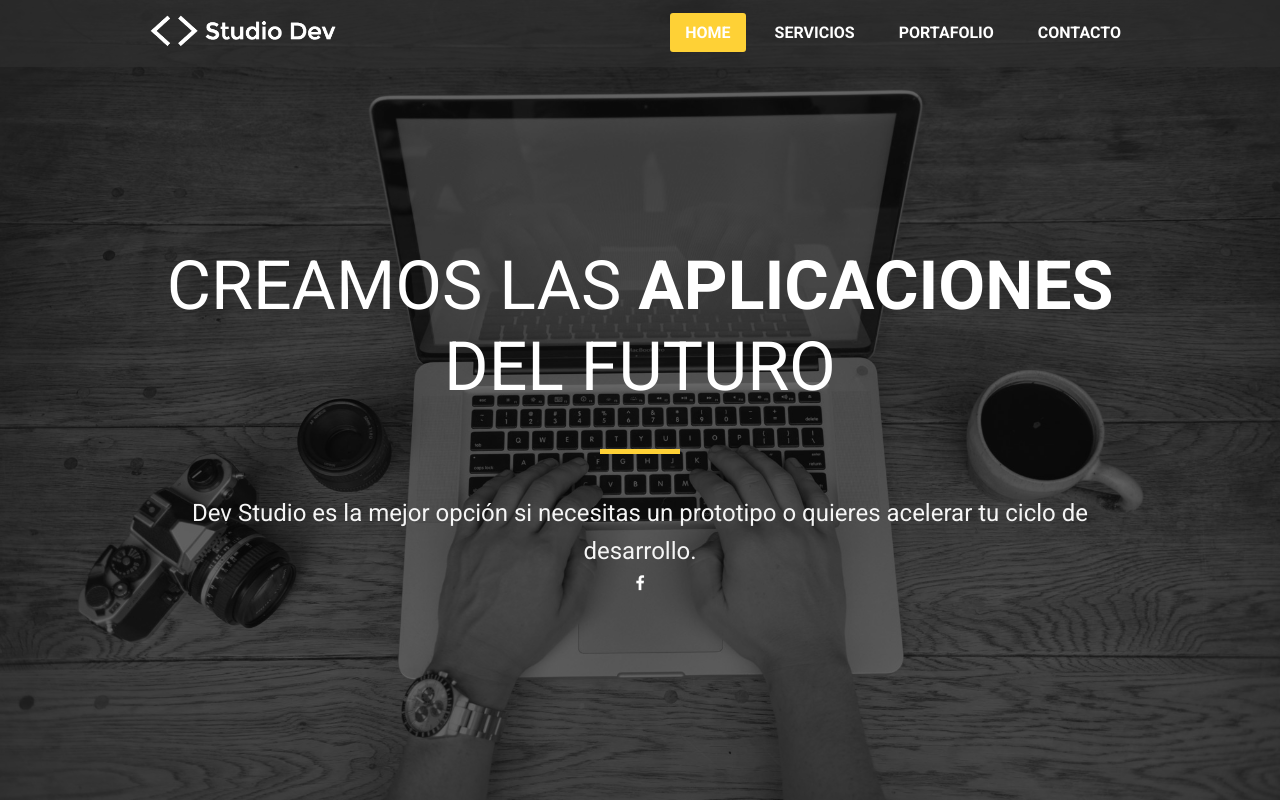
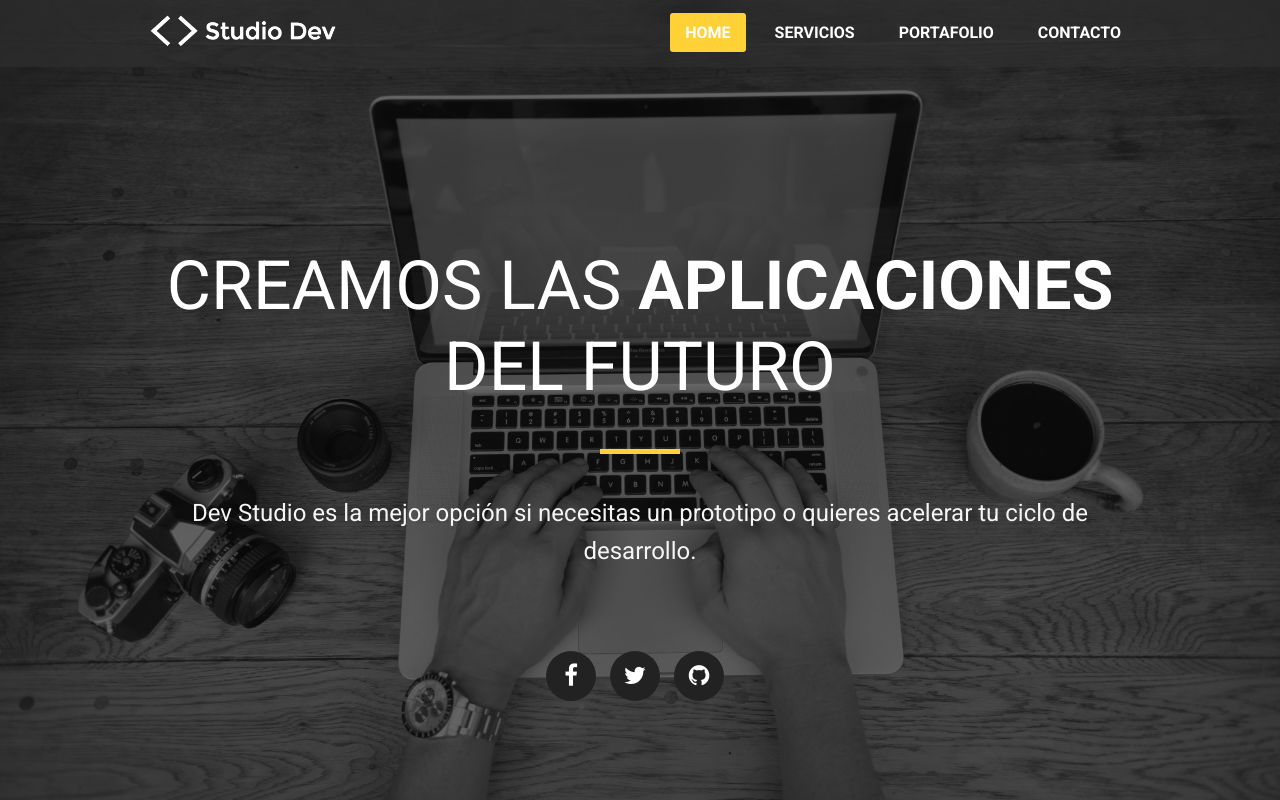
Before and after one commit to germanescobar/company-portafolio, a plain HTML site: page index.html in a window 1280 px wide. Shown: the top 800 px of the page. Drawn offline with nearby package versions, Linux system fonts and the light colour scheme.

Commit message:
Add social network buttons

```diff
--- a/css/style.css
+++ b/css/style.css
@@ -47,7 +47,7 @@ section h2 {
 #home {
   color: white;
   text-align: center;
-  padding: 200px 0 250px;
+  padding: 200px 0 150px;
 }
 #home h1 {
   font-size: 68px;
@@ -65,6 +65,29 @@ section h2 {
   color: whitesmoke;
   font-size: 24px;
   padding: 40px 20px 0;
+}
+#home .social {
+  margin-top: 80px;
+}
+#home .social a {
+  display: inline-block;
+  color: white;
+  border-radius: 50%;
+  background-color: #222;
+  font-size: 24px;
+  font-weight: bold;
+  line-height: 50px;
+  height: 50px;
+  width: 50px;
+  margin-right: 10px;
+  -webkit-transition: all .3s;
+  -moz-transition: all .3s;
+  transition: all .3s;
+}
+#home .social a:hover,
+#home .social a:focus,
+#home .social a:active {
+  background-color: #fed136;
 }
 
 #servicios .box {
--- a/index.html
+++ b/index.html
@@ -7,7 +7,7 @@
   <link href='http://fonts.googleapis.com/css?family=Roboto:400,700' rel='stylesheet' type='text/css'>
   <link rel="stylesheet" href="css/normalize.css">
   <link rel="stylesheet" href="css/style.css">
-  <link rel="stylesheet" href="//maxcdn.bootstrapcdn.com/font-awesome/4.3.0/css/font-awesome.min.css">
+  <link rel="stylesheet" href="https://maxcdn.bootstrapcdn.com/font-awesome/4.3.0/css/font-awesome.min.css">
 
   <script src="https://ajax.googleapis.com/ajax/libs/jquery/2.1.1/jquery.min.js"></script>
   <script src="js/app.js"></script>
@@ -32,7 +32,9 @@
         <div class="divider"></div>
         <p>Dev Studio es la mejor opción si necesitas un prototipo o quieres acelerar tu ciclo de desarrollo.</p>
         <div class="social">
-          <i class="fa fa-facebook"></i>
+          <a href="#"><i class="fa fa-facebook"></i></a>
+          <a href="#"><i class="fa fa-twitter"></i></a>
+          <a href="#"><i class="fa fa-github"></i></a>
         </div>
       </div>
     </section>
```
